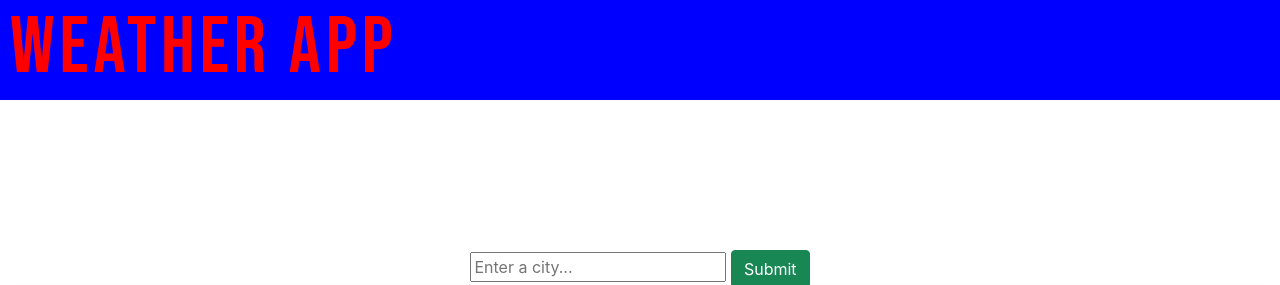
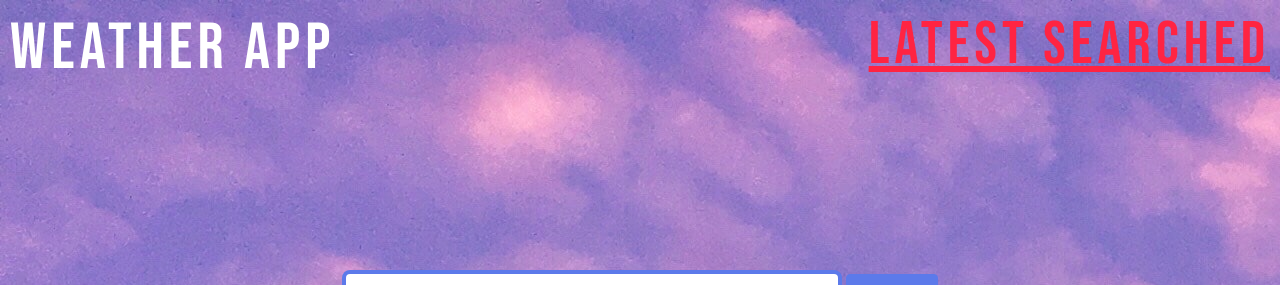
Before and after one commit to DM880/Weather-App, a Django app: template city_weather/templates/base_city.html in a window 1280 px wide. Shown: the top 285 px of the page. Run offline with Django 3.2, Linux system fonts and the light colour scheme; the template is opened without the code that fills it: most values are stand-ins (such as "Sample title", 1, 10 or a date in 2020); some libraries are stand-ins or nearby versions.

Commit message:
add functionality and layout

```diff
--- a/city_weather/static/css/base_city.css
+++ b/city_weather/static/css/base_city.css
@@ -6,20 +6,111 @@ html, body{
 #title{
   margin: 0;
   font-family: 'Bebas Neue', cursive;
-  font-size: 80px;
+  font-size: 65px;
   text-align: left;
   letter-spacing: 5px;
-  color: red;
+  color: #FFFFFF;
   padding-left: 10px;
+  text-decoration: none;
+  transition : color 500ms ease-out;
+}
+
+#title:hover{
+  color: #FF2442;
+}
+
+#latest{
+  margin: 0;
+  font-family: 'Bebas Neue', cursive;
+  font-size: 60px;
+  float: right;
+  letter-spacing: 5px;
+  color: #FF2442;
+  padding-right: 10px;
+  transition : color 500ms ease-out;
+}
+
+#latest:hover{
+  color: #FFFFFF;
 }
 
 .top-container{
-  height: 100px;
   width: 100%;
-  background-color: blue;
+  height: 15vh;
 }
 
 .enter-data{
-  padding-top: 150px;
+   height: 85vh;
   text-align: center;
 }
+
+.city-text{
+  margin-top: 150px;
+  border-radius: 8px;
+  border: 4px solid #5C7AEA;
+  height: 50px;
+  width: 500px;
+  padding: 5px;
+  font-family:'Roboto',sans-serif;
+  font-size: 30px;
+}
+
+.city-text:focus{
+  border: 4px solid #FEC260;
+  outline: none;
+  -webkit-transition : border 700ms ease-out;
+  -moz-transition : border 700ms ease-out;
+  -o-transition : border 700ms ease-out;
+  transition : border 700ms ease-out;
+}
+
+.box{
+  width: 250px;
+  height: auto;
+  margin-top: 100px;
+  font-family: 'Roboto',sans-serif;
+  text-align: center;
+  font-size: 40px;
+  font-weight: bold;
+  background-color: white;
+  border-radius: 15px;
+  background: linear-gradient(90deg, rgba(131,58,180,1) 0%, rgba(253,29,29,1) 50%, rgba(252,176,69,1) 100%);
+  margin-left: 40%;
+  margin-right: 40%;
+}
+
+.media-left{
+  text-align:center;
+}
+
+span{
+  padding: 15px;
+  color: white;
+}
+
+.img-weather{
+  height: 70px;
+  width: 70px;
+}
+
+.city-date, .city-des{
+  font-size: 20px;
+}
+
+.btn{
+  background-color: #5C7AEA;
+  border-color: #5C7AEA;
+  transition : border 400ms ease-out;
+  transition : background-color 400ms ease-out;
+  font-size: 20px;
+  margin-bottom: 10px;
+}
+
+.btn:hover{
+  background-color: #FEC260;
+  border-color: #FEC260;
+  color: #FF2442;
+  font-weight: bold;
+  font-size: 18px;
+
+}
--- a/city_weather/templates/base_city.html
+++ b/city_weather/templates/base_city.html
@@ -3,51 +3,53 @@
 <html>
     <head>
         <meta charset="utf-8">
-        <title>Weather App</title>
+        <title>{% block title %}Weather App{% endblock %}</title>
         <link rel="preconnect" href="https://fonts.googleapis.com">
         <link rel="preconnect" href="https://fonts.gstatic.com" crossorigin>
         <link href="https://fonts.googleapis.com/css2?family=Bebas+Neue&display=swap" rel="stylesheet">
         <link rel='stylesheet' href='https://cdnjs.cloudflare.com/ajax/libs/twitter-bootstrap/5.0.2/css/bootstrap.min.css'>
         <link rel="stylesheet" href="{% static 'css/base_city.css' %}">
-        <link rel="stylesheet" href="https://cdnjs.cloudflare.com/ajax/libs/bulma/0.6.2/css/bulma.css" />
+        <!--<link rel="stylesheet" href="https://cdnjs.cloudflare.com/ajax/libs/bulma/0.6.2/css/bulma.css" />-->
 
     </head>
-    <body>
+    <body style="background:url('{% static 'img/background.jpg' %}')">
 
 <div class="m-container">
   <div class="top-container">
-        <h1 id="title">WEATHER APP</h1>
+    <a id="title" href="{% url 'city:base_city' %}">WEATHER APP</a>
+    <a id="latest" href="{%url 'city:latest_search' %}">Latest Searched</a>
   </div>
+  {% block content %}
   <div class="enter-data">
-      <form action="" method="POST">
+  <form action="{% url 'city:base_city' %}" method="POST">
       {% csrf_token %}
-        <input type="text" name='city' placeholder="Enter a city..."/>
+    <input class="city-text" name='city' type="text" placeholder="Enter a city..."/>
     <button class="btn btn-success" type="submit">Submit</button>
   </form>
-      </div>
-</div>
-
   {% if weather %}
 
 <div class="box">
     <article class="media">
         <div class="media-left">
-            <figure class="image is-50x50">
-                <img src="http://openweathermap.org/img/w/{{ weather.icon }}.png" alt="Image">
-            </figure>
+                <img class="img-weather" src="http://openweathermap.org/img/w/{{ weather.icon }}.png" alt="Image">
         </div>
         <div class="media-content">
             <div class="content">
                 <p>
-                    <span class="title">{{ weather.city|title }}</span>
+                    <span class="city-n">{{ weather.city|title }}</span>
                     <br>
-                    <span class="subtitle">{{ weather.temperature }}° F</span>
-                    <br> {{ weather.description }}
+                    <span class="city-temp">{{ weather.temperature }}° C</span>
+                    <br>
+                    <span class="city-des">{{ weather.description }}</span>
                 </p>
             </div>
         </div>
     </article>
 </div>
 {% endif %}
+ </div>
+{% endblock %}
+
+</div>
     </body>
 </html>
```
Also changed, not shown: city_weather/templates/latest_search.html (+10 -29 lines), city_weather/views.py (+33 -13 lines), city_weather/static/img/background.jpg (added), db.sqlite3. Lines whose indentation alone changed are shown as unchanged.
